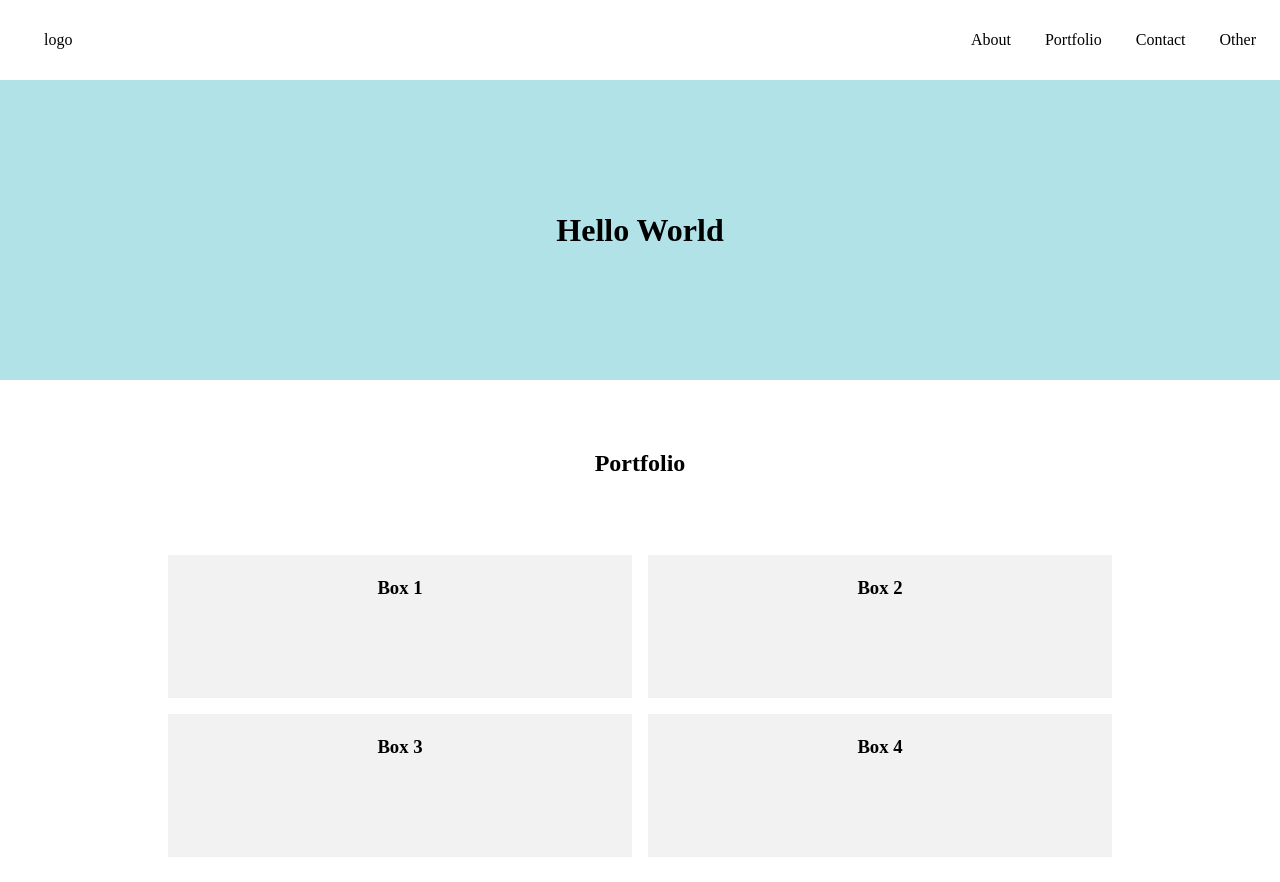
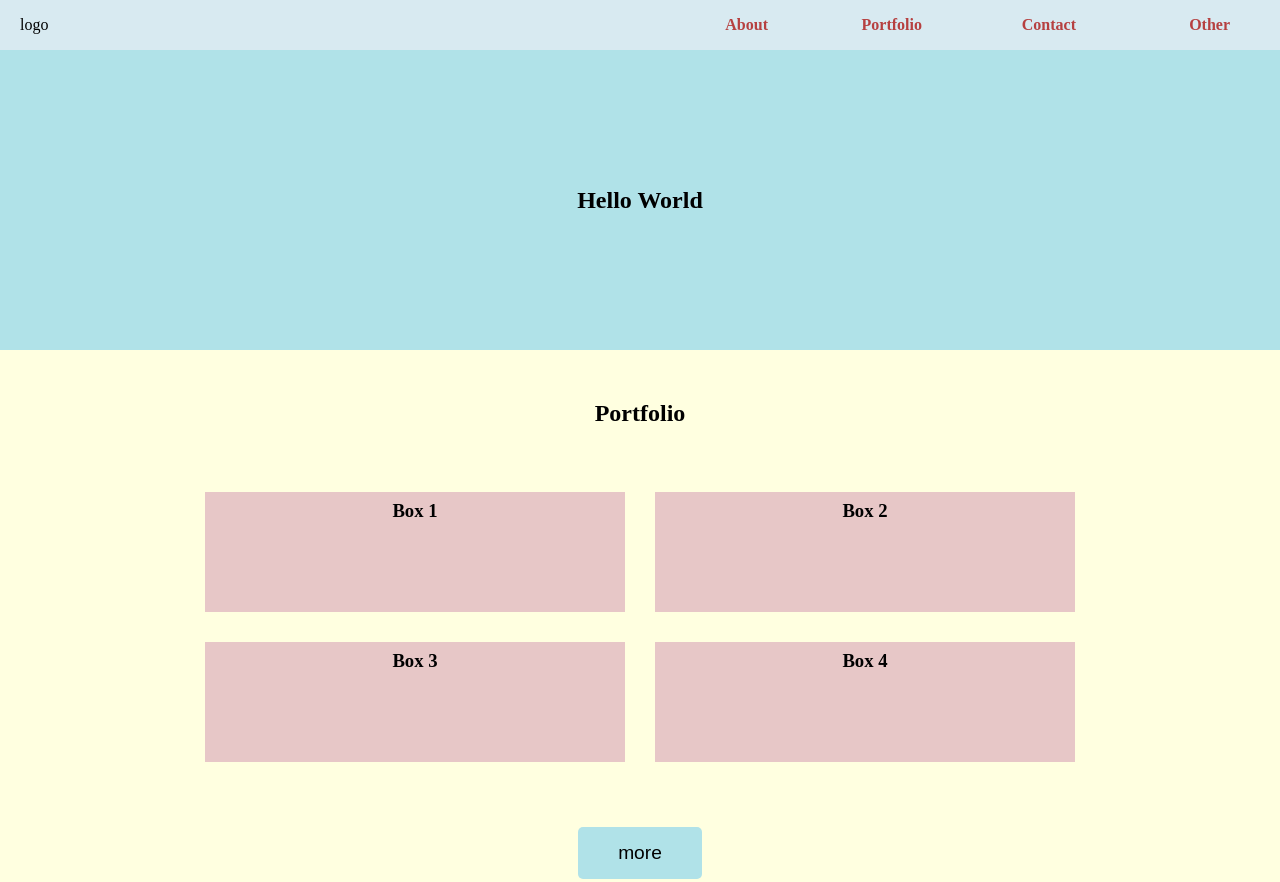
Before and after one commit to SiaoChi/remote-assignments, a plain HTML site: page week-1/Assignment-2/index.html in a window 1280 px wide. Shown: the top 882 px of the page. Drawn offline with Linux system fonts and the light colour scheme.

Commit message:
加入手機版 screen max-width:500px

```diff
--- a/week-1/Assignment-2/index.html
+++ b/week-1/Assignment-2/index.html
@@ -1,7 +1,11 @@
 <!DOCTYPE html>
 <html>
   <head>
+    <meta charset="UTF-8">
+    <!--此行讓瀏覽器的檢查視窗可以運作-->
+    <meta name="viewport" content="width=deice-width, initial-scale=1">
     <title>My Website</title>
+    <link rel="icon" href="">
     <link rel="stylesheet" href="styles.css">
   </head>
   <body>
@@ -18,7 +22,7 @@
 
     </header>
     <div class="banner">
-      <h1>Hello World</h1>
+      <h2>Hello World</h2>
     </div>
     <section class="main-section">
       <div class="section-title">
--- a/week-1/Assignment-2/styles.css
+++ b/week-1/Assignment-2/styles.css
@@ -1,24 +1,35 @@
+*{
+  box-sizing: border-box;
+}
+
 body {
   margin: 0;
   padding: 0;
+  /*width: 100%;*/
+  justify-content: center;
+  align-items: center;
 }
 
 header {
+  position: fixed;
+  top:0;
   width: 100%;
-  height: 80px;
-  background-color: white;
+  height: 50px;
+  margin: 0;
+  padding: 0;
   /*border-bottom: 1px solid black;*/
   display: flex;
-  /* 水平靠右 */
+  /* 水平置中 */
   justify-content: center;
   /* 垂直置中 */
   align-items: center;
-  flex-wrap: wrap;
+  /*flex-wrap: wrap;*/
+  background-color: #d8eaf1;
 }
 
 .logo{
-  width: 20%;
-  padding: 0 40px;
+  width: 30%;
+  padding: 0 20px;
   display: inline-block;
   justify-content: center;
   align-items: center;
@@ -26,19 +37,42 @@ header {
 
 .nav-items {
   width: 70%;
-  list-style-type: none;
-  margin: 0px 20px;
+  justify-content: right;
+  /*刪除inline block中的空白*/
+  /*font-size: 0;*/
+  /* 垂直置中 設定line-height跟header的height一樣，上下才會對齊header*/
+  /*line-height: 50px;*/
+  /*padding-right: 10px;*/
+
+}
+
+ul{
+  justify-content: right;
+}
+
+.nav-items li {
+  /*因為要放在同一行，所以需要使用inline-block*/
+  display: inline-block;
+  width: 150px;
+  /*background-color: #ffffff;*/
   text-align: right;
-  vertical-align: center;
-  justify-content: right;
-  color: #ffffff;
+  /* 在nav items把文字大小設定為0，這裡重新設定字體大小，以避免影響內部的元素 */
+  font-size: 16px;
+  /* 上下對齊 header : li元素的vertical-align屬性設定為top，以使其與header的上邊緣對齊。這可以確保li元素的內容在nav-items元素中垂直對齊header，以便在外觀上看起來更整齊。*/
+  vertical-align: top;
 
+}
+
+.nav-items ul{
+  text-align: right;
+  margin-right: 50px;
 }
 
 .nav-items a{
   list-style: none ;
-  color:black;
+  color: #b64040;
   text-decoration: none;
+  font-weight: bold;
 }
 
 .nav-items a:hover {
@@ -47,30 +81,18 @@ header {
   font-weight: bold;
 }
 
-.nav-items li {
-  /*因為放在header裏面，所以需要使用inline-block*/
-  display: inline-block;
-  margin-left: 30px;
-  color: white;
-}
-
-.nav-items li:first-child {
-  margin-left: 0;
-}
 
 .banner {
-  margin: 0;
+  margin-top: 50px;
   display: flex;
   align-items: center;
   justify-content: center;
   background-color: #b0e2e8;
   text-align: center;
   height: 300px;
-  width: 100%;
 }
 
 .main-section {
-  width: 1200px;
   margin: 0 auto;
   display: flex;
   flex-wrap: wrap;
@@ -80,30 +102,34 @@ header {
 }
 
 .section-title {
+  padding: 30px 0px;
   width: 100%;
-  padding: 50px;
 }
 
 .content-box-container {
-  width: 80%;
+  width: 1200px;
+  /*min-width: 600px;*/
   display: flex;
+  flex-wrap:wrap;
+  flex-direction: row;
   align-items: center;
   justify-content: center;
-  flex-wrap:wrap;
 
 }
 
 .content-box {
-  /*flex:none;*/
-  margin: 8px;
-  width: 40%;
-  height: 100px;
+  flex:none;
+  margin: 15px;
+  width: 420px;
+  min-width: 380px;
+  height: 120px;
   padding: 3px 40px 40px 40px;
-  background-color: #f2f2f2;
+  background-color: #e7c7c7;
 
 }
 
 .content-box h3 {
+  margin-top: 5px;
 }
 
 .call-to-action {
@@ -122,3 +148,37 @@ header {
   border: none;
   border-radius: 5px;
 }
+
+.call-to-action button:hover {
+  background-color:palevioletred;
+}
+
+
+@media screen and (max-width:500px){
+    /*  螢幕寬度 < 500px，套用這個區塊的css*/
+  .banner{
+    min-width: 400px;
+
+  }
+  .content-box{
+    min-width: 400px;
+    height: 180px;
+  }
+  header{
+    height: auto;
+  }
+  .nav-items li{
+    width: 60px;
+    font-size: 1em;
+  }
+  .logo{
+    margin-left: 10px
+  }
+
+}
+
+@media screen and (min-width:1000px){
+  body{
+    background-color:lightyellow;
+  }
+}
```
